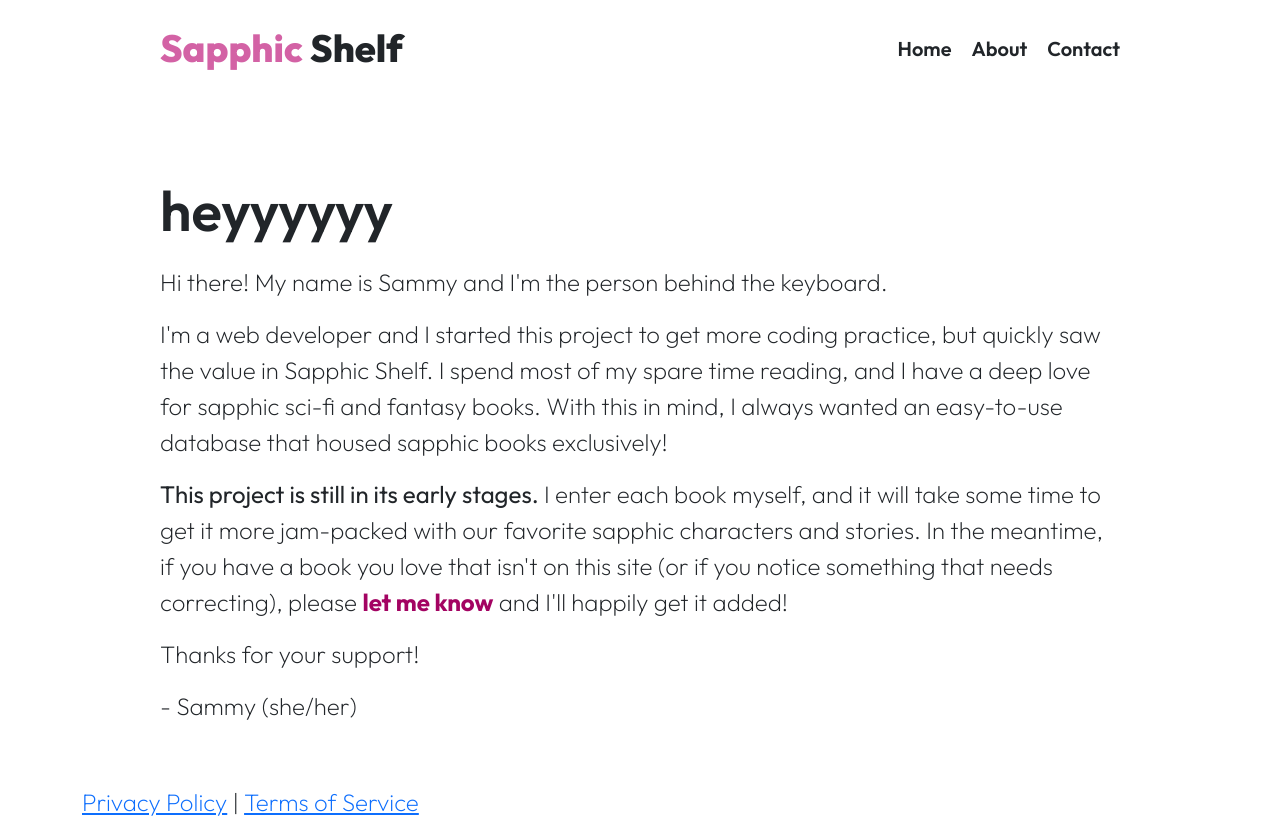
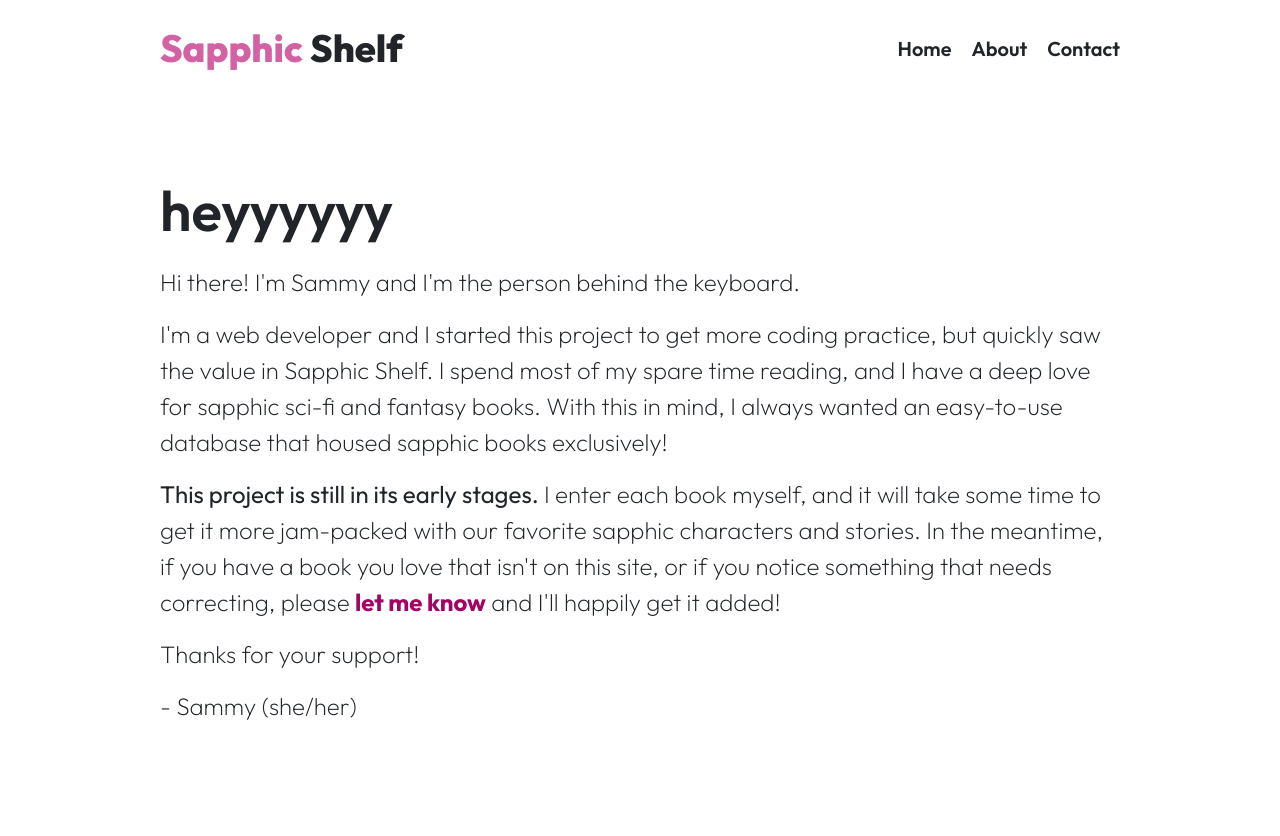
Before and after one commit to sammyweller/sapphic-shelf, a React (Create React App) app: page /about-us in a window 1280 px wide. After the commit the page ends 800 px from the top, so only its background shows below. Built offline with nearby package versions, Linux system fonts and the light colour scheme.

Commit message:
edited about-section

```diff
--- a/src/App.js
+++ b/src/App.js
@@ -36,11 +36,11 @@ function BookApp() {
         </Routes>
 
 
-        <footer className="footer">
+        {/* <footer className="footer">
           <p>
             <a href="/privacy-policy">Privacy Policy</a> | <a href="/terms-of-service">Terms of Service</a>
           </p>
-        </footer>
+        </footer> */}
       </Container>
     </Router>
   );
--- a/src/components/about-us/about-us.jsx
+++ b/src/components/about-us/about-us.jsx
@@ -9,13 +9,13 @@ function AboutUs() {
                 heyyyyyy
             </h1>
             <p>
-                Hi there! My name is Sammy and I'm the person behind the keyboard.
+                Hi there! I'm Sammy and I'm the person behind the keyboard.
             </p>
             <p>
                  I'm a web developer and I started this project to get more coding practice, but quickly saw the value in Sapphic Shelf. I spend most of my spare time reading, and I have a deep love for sapphic sci-fi and fantasy books. With this in mind, I always wanted an easy-to-use database that housed sapphic books exclusively!
             </p>
             <p>
-                <strong>This project is still in its early stages.</strong> I enter each book myself, and it will take some time to get it more jam-packed with our favorite sapphic characters and stories. In the meantime, if you have a book you love that isn't on this site (or if you notice something that needs correcting), please <Link to="/contact-form">let me know</Link> and I'll happily get it added!
+                <strong>This project is still in its early stages.</strong> I enter each book myself, and it will take some time to get it more jam-packed with our favorite sapphic characters and stories. In the meantime, if you have a book you love that isn't on this site, or if you notice something that needs correcting, please <Link to="/contact-form">let me know</Link> and I'll happily get it added!
             </p>
             <p>
                 Thanks for your support!
--- a/src/data/books.json
+++ b/src/data/books.json
@@ -421,5 +421,14 @@
       "imageUrl": "https://images-na.ssl-images-amazon.com/images/S/compressed.photo.goodreads.com/books/1668197364i/62209768.jpg",
       "amazon": "https://amzn.to/3Xcmodb",
       "description": "The gym is Lizzie's life--it's her passion, her job, and the only place that's ever felt like home. Unfortunately, her bosses consider her a glorified check-in girl at best, and the gym punching bag at worst. \n\nWhen their son, Lizzie's best friend, James, begs her to be his plus one at his perfect sister Cara's wedding, things go wrong immediately, and culminate in Lizzie giving a drunken pep talk to a hot stranger in the women's bathroom--except that stranger is actually the bride-to-be, and Lizzie has accidentally convinced her to ditch her groom. \n\nNow, newly directionless Cara is on a quest to find herself, and Lizzie--desperate to make sure her bosses never find out her role in this fiasco--gets strong-armed by James into \"entertaining\" her. Cara doesn't have to know it's a setup; it'll just be a quick fling before she sobers up and goes back to her real life. After all, how could someone like Cara fall for someone like Lizzie, with no career and no future? \n\nBut the more Lizzie gets to know Cara, the more she likes her, and the bigger the potential disaster if any of her rapidly multiplying secrets get out. Because now it's not just Lizzie's job and entire future on the line, but also the girl of her dreams."
+    },
+    {
+      "id": 41,
+      "title": "Fly with Me",
+      "authors": ["Andie Burke"],
+      "genres": ["Romance", "Contemporary"],
+      "imageUrl": "https://images-na.ssl-images-amazon.com/images/S/compressed.photo.goodreads.com/books/1682980097i/65214594.jpg",
+      "amazon": "https://amzn.to/47fKEyR",
+      "description": "A one-way ticket to love or a bumpy ride ahead? \n\nFlying-phobic ER nurse Olive Murphy is still gripping the armrest from her first-ever take-off when the pilot announces an in-flight medical emergency. Olive leaps into action and saves a life, but ends up getting stuck in the airport hours away from the marathon she's running in honor of her brother. Luckily for her, Stella Soriano, the stunning type A copilot, offers to give her a ride. \n\nAfter the two spend a magical day together, Stella makes a surprising Will Olive be her fake girlfriend? \n\nA video of Olive saving a life has gone viral and started generating big sales for Stella's airline. Stella sees their union as the perfect opportunity to get to the boys' club executives at her company who keep overlooking her for a long-deserved promotion. Realizing this arrangement could help her too, Olive dives into memorizing Stella’s comically comprehensive three-ring-binder guide to fake dating. As the two grow closer, what’s supposed to be a ruse feels more and more real. Could this be the romantic ride of their lives, or an epic crash and burn?"
     }
   ]
```
